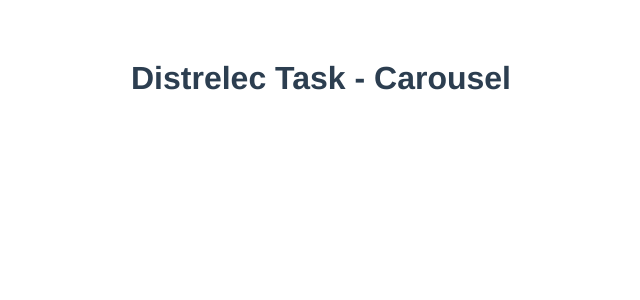
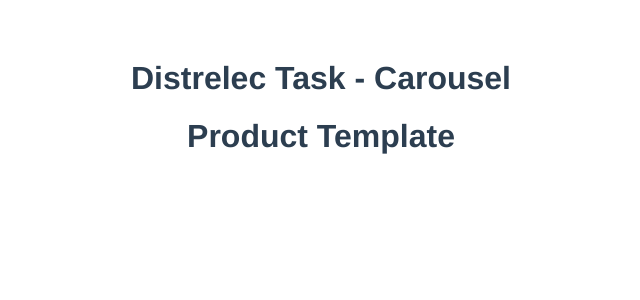
Before and after one commit to PatrickWhitehouse/Vue-Carousel, a Vue app in the folder carousel/: page / in a window 1280 px wide. Shown: the top 300 px of the page, without its empty margins (319-959 px from the left). Built offline with nearby package versions, Linux system fonts and the light colour scheme; the HTML template or start-up script is replaced by a standard one.

Commit message:
add product template

```diff
--- a/carousel/src/App.vue
+++ b/carousel/src/App.vue
@@ -1,15 +1,18 @@
 <template>
   <div id="app">
     <h1>Distrelec Task - Carousel</h1>
+    <Product/>
   </div>
 </template>
 
 <script>
 
+import Product from "./components/Product";
+
 export default {
   name: 'app',
   components: {
-
+    Product
   }
 }
 </script>
--- a/carousel/src/components/Product.vue
+++ b/carousel/src/components/Product.vue
@@ -0,0 +1,9 @@
+<template>
+    <h1>Product Template</h1>
+</template>
+
+<script>
+export default {
+    name: 'product'
+}
+</script>
```
